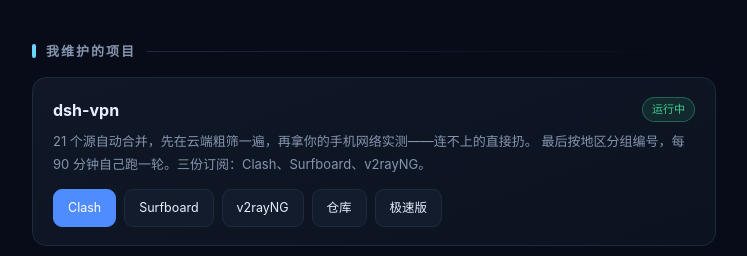
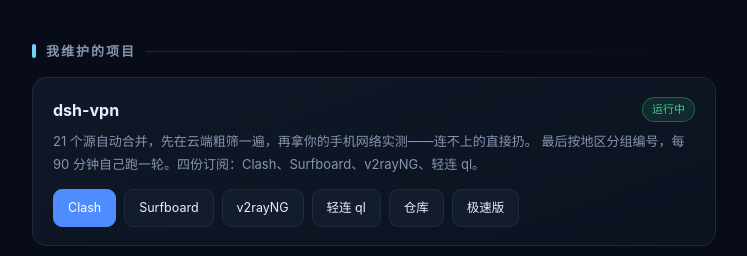
Before and after one commit to guhaoxin123/dsh-site, a plain HTML site: page about.html in a window 1280 px wide. Shown: the part 1807-2063 px from the top of the page, without its empty margins (266-1013 px from the left). Drawn offline with Linux system fonts and the light colour scheme.

Commit message:
个人页：订阅卡加轻连 ql 入口

```diff
--- a/about.html
+++ b/about.html
@@ -199,11 +199,12 @@
   <div class="card proj">
     <div class="top"><b>dsh-vpn</b><span class="badge">运行中</span></div>
     <p>21 个源自动合并，先在云端粗筛一遍，再拿你的手机网络实测——连不上的直接扔。
-       最后按地区分组编号，每 90 分钟自己跑一轮。三份订阅：Clash、Surfboard、v2rayNG。</p>
+       最后按地区分组编号，每 90 分钟自己跑一轮。四份订阅：Clash、Surfboard、v2rayNG、轻连 ql。</p>
     <div class="links">
       <a class="btn primary" href="https://gh-proxy.com/https://raw.githubusercontent.com/guhaoxin123/dsh-vpn/main/clash.yaml">Clash</a>
       <a class="btn" href="https://gh-proxy.com/https://raw.githubusercontent.com/guhaoxin123/dsh-vpn/main/surfboard.conf">Surfboard</a>
       <a class="btn" href="https://gh-proxy.com/https://raw.githubusercontent.com/guhaoxin123/dsh-vpn/main/v2rayng.txt">v2rayNG</a>
+      <a class="btn" href="https://gh-proxy.com/https://raw.githubusercontent.com/guhaoxin123/dsh-vpn/main/ql.txt">轻连 ql</a>
       <a class="btn" href="https://github.com/guhaoxin123/dsh-vpn">仓库</a>
       <a class="btn" href="https://gh-proxy.com/https://raw.githubusercontent.com/guhaoxin123/dsh-vpn/main/fast/clash.yaml">极速版</a>
     </div>
```
